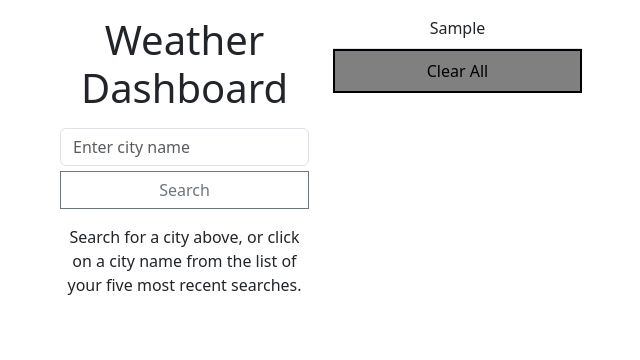
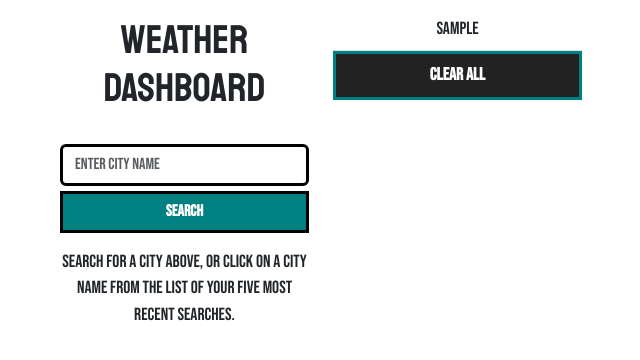
Before and after one commit to Agia/Weather-Dashboard, a plain HTML site: page index.html in a window 1280 px wide. Both pictures are taken after typing "Sample" into the empty fields and a click on the button "Search". Shown: the whole page, without its empty margins (22-662 px from the left). Drawn offline with nearby package versions, Linux system fonts and the light colour scheme; no server answers.

Commit message:
Minor fixes to clear function to also empty HTML containers, plus tweaks to CSS

```diff
--- a/assets/css/style.css
+++ b/assets/css/style.css
@@ -1,25 +1,45 @@
 /* FONTS */
 @import url("https://cdn.jsdelivr.net/npm/bootstrap-icons@1.10.3/font/bootstrap-icons.css");
 
+@import url('https://fonts.googleapis.com/css2?family=Bebas+Neue&family=Staatliches&display=swap');
+
 /* VARIABLES */
-
+:root {
+    --title: "Staatliches";
+    --body: "Bebas Neue"
+}
 
 /* STYLES */
 
-h1 {
-    margin: 1rem auto;
+body {
+    font-family: var(--body);
+    font-size: 1.1rem;
 }
 
-input {
+h1 {
+    margin: 1rem auto 2rem;
+    font-family: var(--title);
+}
+
+#search {
     max-width: 100%;
     margin: 1rem auto 0;
-    /* border-radius: 0%; */
+    border: 3px black solid;
+
 }
 
 #button-search {
     margin: 5px auto 1rem;
     width: 100%;
     border-radius: 0%;
+    border: 3px black solid;
+    background-color: teal;
+    color: white;
+    font-weight: bold;
+}
+
+p {
+    font-family: var(--bod4);
 }
 
 #search-history {
@@ -28,9 +48,10 @@ input {
 }
 
 #button-clear {
-    border: black 2px solid;
-    color: black;
-    background-color: grey;
+    border: teal 3px solid;
+    color: white;
+    background-color: rgb(34, 34, 34);
+    font-weight: bold;
 }
 
 .button-list {
@@ -59,6 +80,13 @@ input {
 
 }
 
+.desc {
+    text-transform: capitalize;
+    margin: .7rem auto;
+    font-size: 1rem;
+    border-bottom: 3px teal solid;
+}
+
 .icon {
     margin: 0 auto;
     max-width: 10rem;
--- a/assets/js/script.js
+++ b/assets/js/script.js
@@ -7,10 +7,13 @@ let cityListButton = document.querySelector(".button-list");
 let searchList = document.querySelector("#search-list");
 // Clear all button element
 let clearButton = document.createElement("button");
+// Container for current day forecast
+let currentInfoElement = document.getElementById("current-weather");
+// Container for future forecast elements
+let dailyCollection = document.getElementById("future-forecast");
 
 // ** VARIABLES (Time) ** //
-// Today's date, formatted with moment.js
-// let today = moment().format('dddd Do MMM');
+// Today's date, formatted with dayjs
 let now = dayjs().format("D MMM YYYY");
 let currentDate;
 
@@ -36,7 +39,6 @@ let fiveDayURL;
 let futureDayIconURL;
 let futureDate;
 
-let weatherData = [];
 let searchHistory = [];
 let restoreHistory = JSON.parse(localStorage.getItem("city", searchHistory));
 
@@ -203,8 +205,10 @@ function getNextFourDaysForecast(fiveDayURL) {
     .then(response => response.json())
     .then(function (data) {
 
+        dailyCollection.innerHTML = "";
+
         // Create an empty array to hold API data
-        // let weatherData = [];
+        let weatherData = [];
         // Push the relevant indices to the weatherData array
         weatherData.push(data.list[7], data.list[15], data.list[22], data.list[30]);
 
@@ -233,7 +237,7 @@ function getNextFourDaysForecast(fiveDayURL) {
             // Calls the function to render the information stored above, on the page
             // renderFutureWeatherInfo();
 
-            let dailyCollection = document.getElementById("future-forecast");
+            // let dailyCollection = document.getElementById("future-forecast");
 
             let forecastDayElement = document.createElement("div");
             forecastDayElement.setAttribute("class", "daily-forecast col-md-6 col-lg-3");
@@ -253,8 +257,8 @@ function getNextFourDaysForecast(fiveDayURL) {
 
             <div class="d-flex align-items-center further-info text-center">
             <div class="flex-grow-1">
-            <div><i class="bi bi-wind"></i><span> Wind Speed: </span><span class="ms-1">${futureDayWind}m/s</span></div>
-            <div><i class="bi bi-moisture"></i> <span class="ms-1">Humidity: ${futureDayHumidity}%</span>
+            <div class="wind"><i class="bi bi-wind"></i><span> Wind Speed: </span><span class="ms-1">${futureDayWind}m/s</span></div>
+            <div class="humidity"><i class="bi bi-moisture"></i> <span class="ms-1">Humidity: ${futureDayHumidity}%</span>
             </div>
             </div>`
 
@@ -269,7 +273,6 @@ function getNextFourDaysForecast(fiveDayURL) {
 // Render the current / todays weather data to the page
 function renderCurrentWeatherInfo() {
 
-    let currentInfoElement = document.getElementById("current-weather");
 
     currentInfoElement.innerHTML = `<div class="card">
     <div class="card-body">
@@ -341,6 +344,8 @@ function clearAll () {
         searchList.innerHTML = "";
     }
     localStorage.clear();
+    currentInfoElement.innerHTML = "";
+    dailyCollection.innerHTML = "";
 }
 
 
```
Also changed, not shown: index.html (+1 -4 lines), 1 other file.
